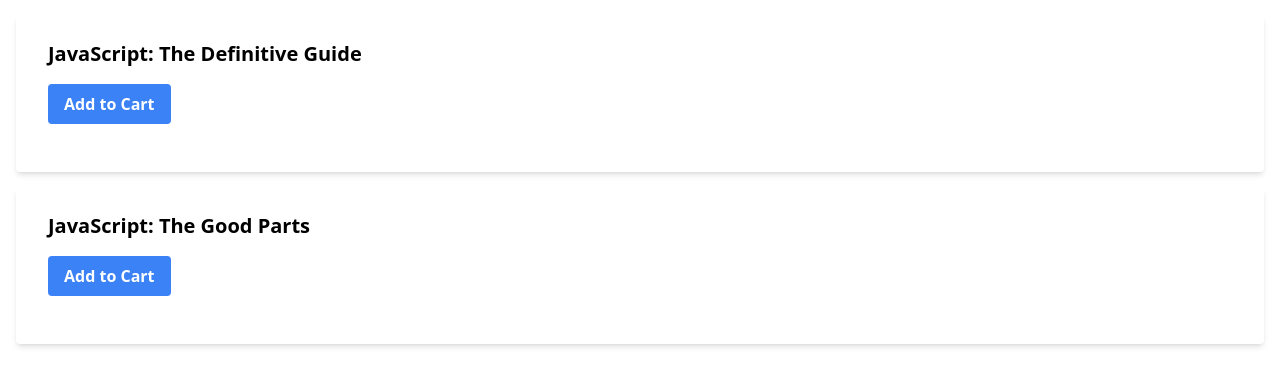
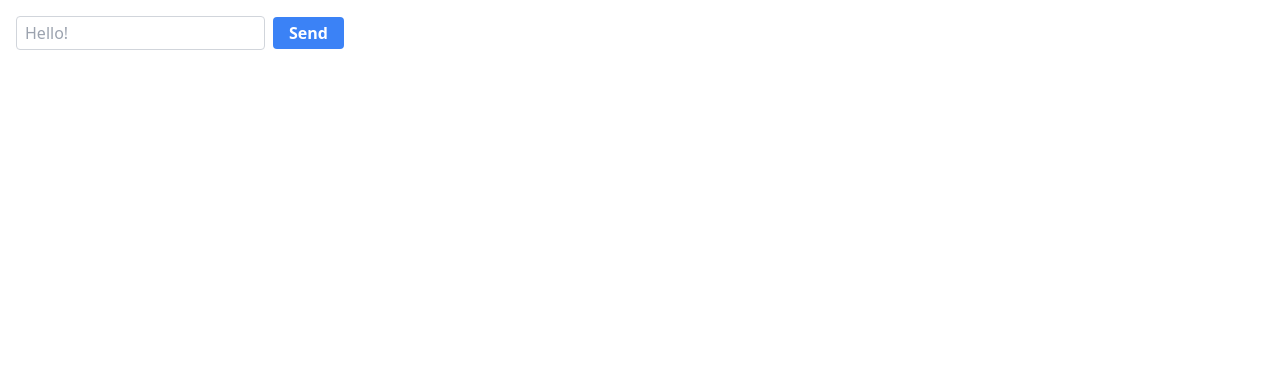
Before and after one commit to SukhachevN/react-19, a React (Vite) app: page / in a window 1280 px wide. Shown: the top 386 px of the page. Built offline with nearby package versions, Linux system fonts and the light colour scheme.

Commit message:
feat: useOptimistic

```diff
--- a/src/App.tsx
+++ b/src/App.tsx
@@ -1,6 +1,7 @@
 // import Joke from './components/useExampleOne/Joke';
 
-import AddToCartForm from './components/useFormStateExample/AddToCartForm';
+// import AddToCartForm from './components/useFormStateExample/AddToCartForm';
+import MessageBox from './components/useOptimisticExample/Message';
 
 // import Posts from './components/useFormStatusExample/Posts';
 
@@ -26,11 +27,12 @@ const App = () => {
             {/* <Posts /> */}
             {/* <ShoppingCart /> */}
             {/* <Posts /> */}
-            <AddToCartForm
+            {/* <AddToCartForm
                 itemID="1"
                 itemTitle="JavaScript: The Definitive Guide"
             />
-            <AddToCartForm itemID="2" itemTitle="JavaScript: The Good Parts" />
+            <AddToCartForm itemID="2" itemTitle="JavaScript: The Good Parts" /> */}
+            <MessageBox />
         </div>
     );
 };
--- /dev/null
+++ b/src/components/useOptimisticExample/Message.tsx
@@ -0,0 +1,111 @@
+import { useOptimistic, useState, useRef, FC } from 'react';
+
+type MessageFormProps = {
+    addOptimisticMessage: (message: string) => void;
+    sendMessage: (formData: FormData) => Promise<void>;
+};
+
+const MessageForm: FC<MessageFormProps> = ({
+    addOptimisticMessage,
+    sendMessage,
+}) => {
+    // Create a reference to the form
+    const formRef = useRef<HTMLFormElement>(null);
+
+    // This function is called when the form is submitted
+    const formAction = async (formData: FormData) => {
+        addOptimisticMessage(formData.get('message') as string);
+
+        // Clear the form
+        formRef.current?.reset();
+
+        await sendMessage(formData);
+    };
+
+    return (
+        <form
+            action={formAction}
+            ref={formRef}
+            className="flex items-center mb-5"
+        >
+            <input
+                type="text"
+                name="message"
+                placeholder="Hello!"
+                className="border border-gray-300 rounded py-1 px-2 mr-2 focus:outline-none focus:border-blue-500"
+                required
+            />
+            <button
+                type="submit"
+                className="bg-blue-500 hover:bg-blue-600 text-white font-semibold py-1 px-4 rounded focus:outline-none focus:shadow-outline"
+            >
+                Send
+            </button>
+        </form>
+    );
+};
+
+type Message = {
+    text: string;
+    sending?: boolean;
+};
+
+type ThreadProps = {
+    messages: Message[];
+    sendMessage: (formData: FormData) => Promise<void>;
+};
+
+const Thread: FC<ThreadProps> = ({ messages, sendMessage }) => {
+    // The useOptimistic hook is used to add an optimistic message to the list of messages
+    const [optimisticMessages, addOptimisticMessage] = useOptimistic<
+        Message[],
+        string
+    >(messages, (state, newMessage) => [
+        ...state,
+        {
+            text: newMessage,
+            sending: true,
+        },
+    ]);
+
+    return (
+        <div>
+            <MessageForm
+                addOptimisticMessage={addOptimisticMessage}
+                sendMessage={sendMessage}
+            />
+            {optimisticMessages.map((message, index) => (
+                <div key={index} className="flex items-center">
+                    <span>{message.text}</span>
+                    {message.sending && (
+                        <small className="ml-1 text-gray-500">
+                            (Sending...)
+                        </small>
+                    )}
+                </div>
+            ))}
+        </div>
+    );
+};
+
+const deliverMessage = async (message: string) => {
+    // Simulate a delay
+    await new Promise((res) => setTimeout(res, 1000));
+    return message;
+};
+
+const MessageBox = () => {
+    const [messages, setMessages] = useState<Message[]>([]);
+
+    async function sendMessage(formData: FormData) {
+        const sentMessage = await deliverMessage(
+            formData.get('message') as string
+        );
+
+        setMessages((messages) => [...messages, { text: sentMessage }]);
+    }
+
+    return <Thread messages={messages} sendMessage={sendMessage} />;
+};
+
+export default MessageBox;
```
